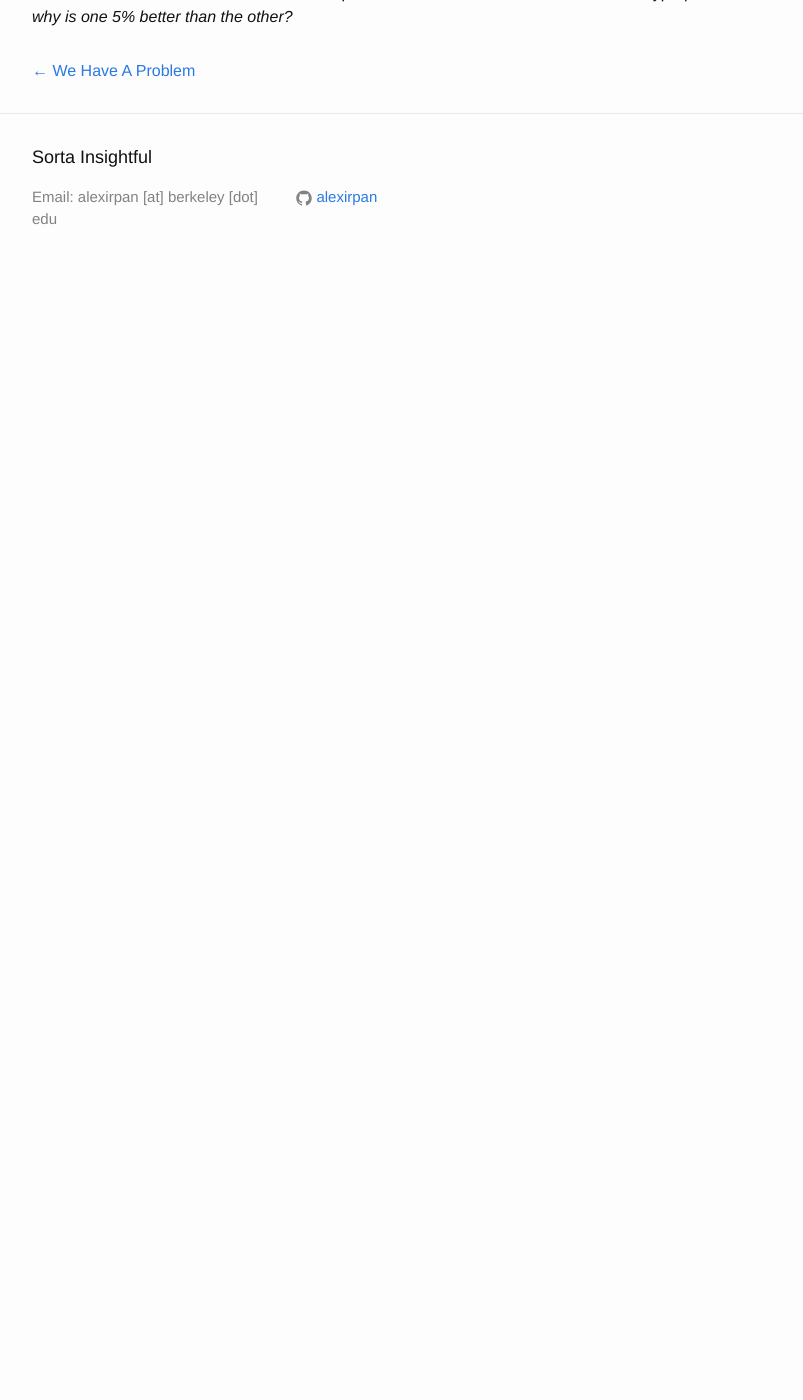
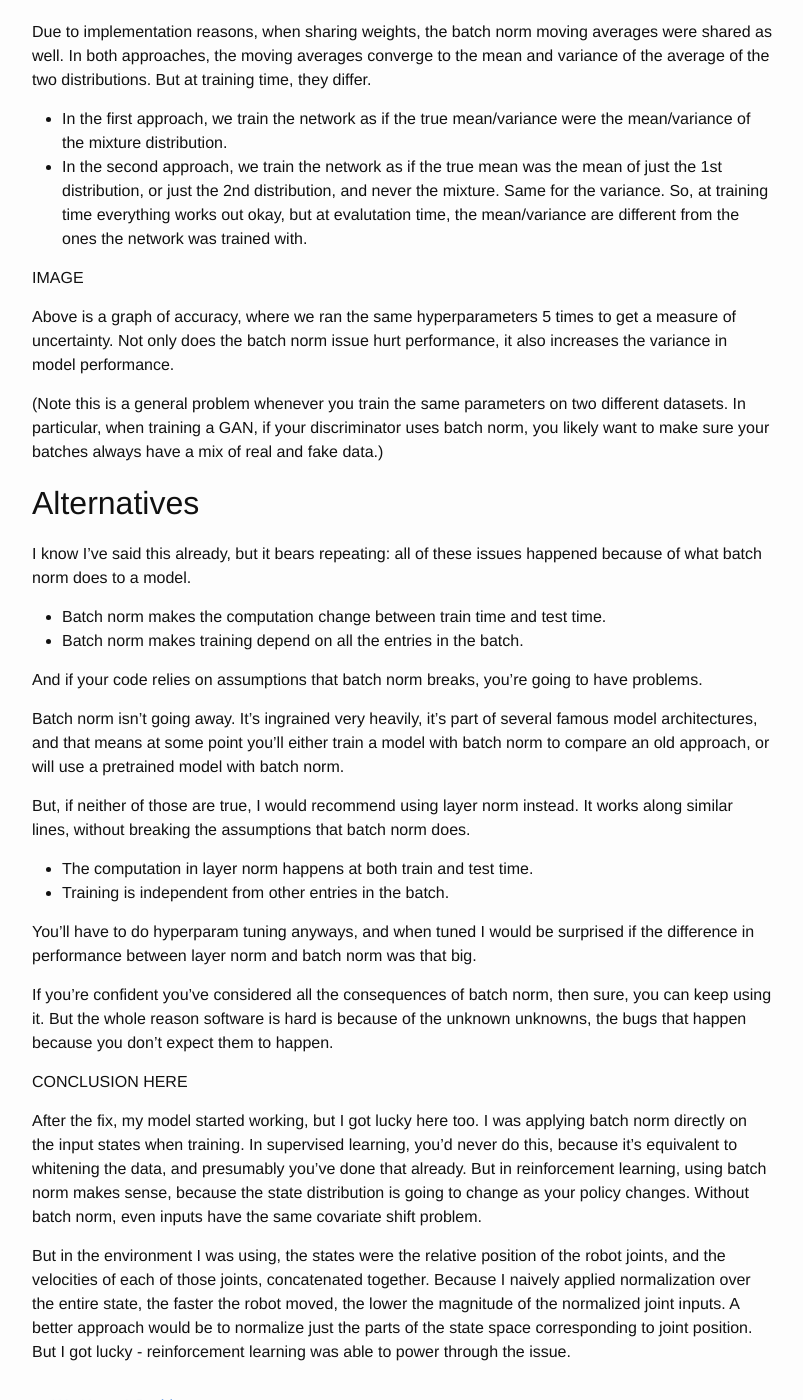
Before and after one commit to alexirpan/alexirpan.github.io, a Jekyll site: the page built from _posts/2017-03-21-perils-batch-norm.markdown, in a window 1280 px wide and 1400 px high, scrolled down 3353 px. Shown: the whole window, without its empty margins (238-1041 px from the left). Built offline with Jekyll 4.4.1, drawn with Linux system fonts in a browser that asks for light colours; nearby versions of some CDN libraries; before the commit the page ends 3644 px from its top, so only the background shows below that; some of the changed text lies outside the part shown.

Commit message:
Almost complete first draft, going to make some revisions now.

```diff
--- a/_posts/2017-03-21-perils-batch-norm.markdown
+++ b/_posts/2017-03-21-perils-batch-norm.markdown
@@ -138,8 +138,11 @@ to the average mean and variance over the entire dataset. We then normalize
 with the moving average, instead of the true mean and variance.
 
 
-What Exactly Went Wrong?
+Stories Revisited
 -----------------------------------------------------------------------------
+
+With batch norm background out of the way, let's revisit the stories from the
+beginning, and see what exactly went wrong.
 
 > One day, I was training a model with a reinforcement learning.
 > Someone recommended I tried batch norm, but but I
@@ -181,7 +184,78 @@ them, feeding one batch to each copy.
 
 IMAGE
 
-In both approaches, we're feeding a mixture of
-In both approaches, we feed in the same data, and we have the same loss,
-and we run the same optimization function, and we use the same hyperparams.
-*So why is one 5% better than the other?*
+Due to implementation reasons, when sharing weights, the batch norm moving
+averages were shared as well. In both approaches, the moving averages
+converge to the mean and variance of the average of the two distributions.
+But at training time, they differ.
+
+* In the first approach, we train the network as if the true mean/variance
+were the mean/variance of the mixture distribution.
+* In the second approach, we train the network as if the true mean
+was the mean of just the 1st distribution, or just the 2nd distribution,
+and never the mixture. Same for the variance. So, at training time everything
+works out okay, but at evalutation time, the mean/variance are different from
+the ones the network was trained with.
+
+IMAGE
+
+Above is a graph of accuracy, where we ran the same hyperparameters 5 times to
+get a measure of uncertainty. Not only does the batch norm issue hurt performance,
+it also increases the variance in model performance.
+
+(Note this is a general problem whenever you train the same parameters on
+two different datasets. In particular, when training a GAN, if your discriminator
+uses batch norm, you likely want to make sure your batches always have a mix
+of real and fake data.)
+
+
+Alternatives
+--------------------------------------------------------------------------
+
+I know I've said this already, but it bears repeating:
+all of these issues happened because of what batch norm does to a model.
+
+* Batch norm makes the computation change between train time and test time.
+* Batch norm makes training depend on all the entries in the batch.
+
+And if your code relies on assumptions that batch norm breaks, you're going
+to have problems.
+
+Batch norm isn't going away. It's ingrained very heavily, it's part of several
+famous model architectures, and that means at some point you'll either
+train a model with batch norm to compare an old approach, or will use a pretrained
+model with batch norm.
+
+But, if neither of those are true, I would recommend using layer norm instead.
+It works along similar lines, without breaking the assumptions that batch norm
+does.
+
+* The computation in layer norm happens at both train and test time.
+* Training is independent from other entries in the batch.
+
+You'll have to do hyperparam tuning anyways, and when tuned I would be surprised
+if the difference in performance between layer norm and batch norm was that big.
+
+If you're confident you've considered all the consequences of batch norm, then
+sure, you can keep using it. But the whole reason software is hard is because
+of the unknown unknowns, the bugs that happen because you don't expect them to
+happen.
+
+CONCLUSION HERE
+
+
+After the fix, my model started working, but I got lucky here too. I was
+applying batch norm directly on the input states when training. In supervised
+learning, you'd never do this, because it's equivalent to whitening the data,
+and presumably you've done that already. But in reinforcement learning, using
+batch norm makes sense, because the state distribution is going to change as
+your policy changes. Without batch norm, even inputs have the same covariate
+shift problem.
+
+But in the environment I was using, the states were the relative position of
+the robot joints, and the velocities of each of those joints, concatenated
+together. Because I naively applied normalization over the entire state,
+the faster the robot moved, the lower the magnitude of the normalized joint
+inputs. A better approach would be to normalize just the parts of the state
+space corresponding to joint position. But I got lucky - reinforcement
+learning was able to power through the issue.
```
